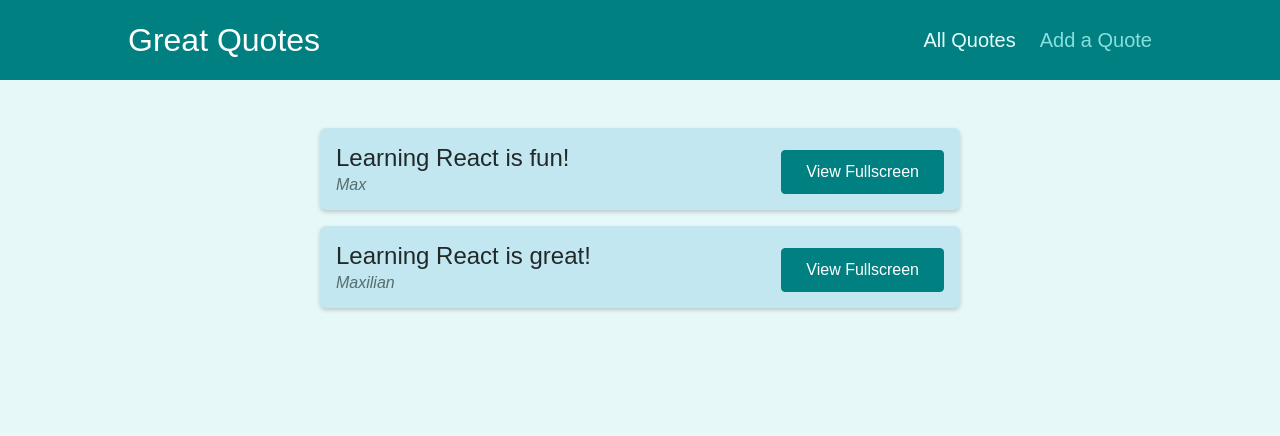
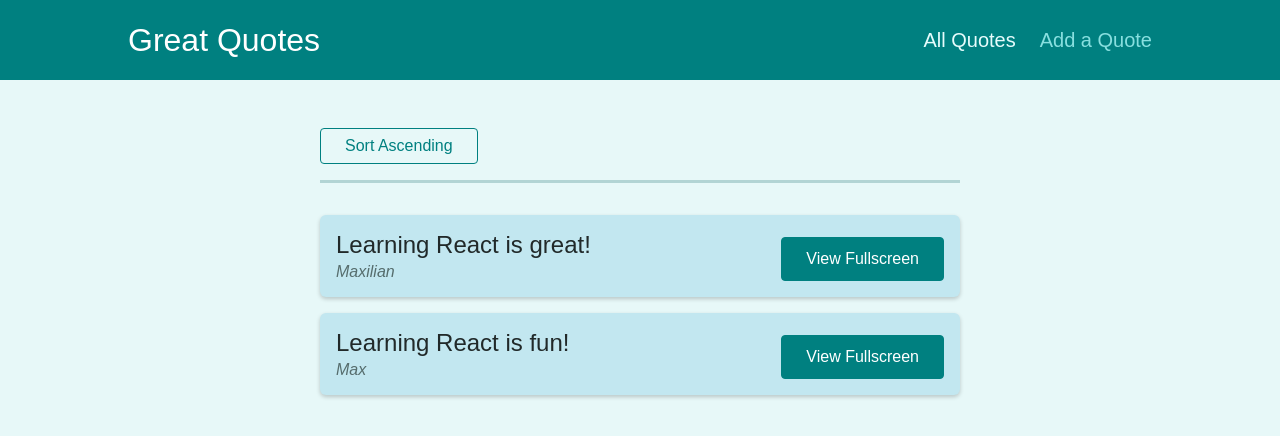
Before and after one commit to joaodslourenco/great-quotes, a React (Create React App) app: page /quotes in a window 1280 px wide. Shown: the top 436 px of the page. Built offline with nearby package versions, Linux system fonts and the light colour scheme.

Commit message:
query params implemented

```diff
--- a/src/components/quotes/QuoteList.js
+++ b/src/components/quotes/QuoteList.js
@@ -1,13 +1,40 @@
-import { Fragment } from 'react';
+import { Fragment } from 'react'
+import { useHistory, useLocation } from 'react-router-dom'
+import QuoteItem from './QuoteItem'
+import classes from './QuoteList.module.css'
 
-import QuoteItem from './QuoteItem';
-import classes from './QuoteList.module.css';
+const sortQuotes = (quotes, ascending) => {
+  return quotes.sort((quoteA, quoteB) => {
+    if (ascending) {
+      return quoteA.id > quoteB.id ? 1 : -1
+    } else {
+      return quoteA.id < quoteB.id ? 1 : -1
+    }
+  })
+}
 
-const QuoteList = (props) => {
+const QuoteList = props => {
+  const history = useHistory()
+  const location = useLocation()
+
+  const queryParams = new URLSearchParams(location.search)
+
+  const isSortingAscending = queryParams.get('sort') === 'asc'
+
+  const sortedQuotes = sortQuotes(props.quotes, isSortingAscending)
+
+  const changeSortingHandler = () => {
+    history.push('/quotes?sort=' + (isSortingAscending ? 'desc' : 'asc'))
+  }
   return (
     <Fragment>
+      <div className={classes.sorting}>
+        <button onClick={changeSortingHandler}>
+          Sort {isSortingAscending ? 'Descending' : 'Ascending'}
+        </button>
+      </div>
       <ul className={classes.list}>
-        {props.quotes.map((quote) => (
+        {sortedQuotes.map(quote => (
           <QuoteItem
             key={quote.id}
             id={quote.id}
@@ -17,7 +44,7 @@
         ))}
       </ul>
     </Fragment>
-  );
-};
+  )
+}
 
-export default QuoteList;
+export default QuoteList
```
